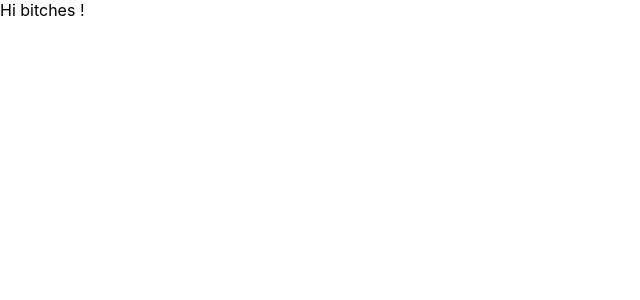
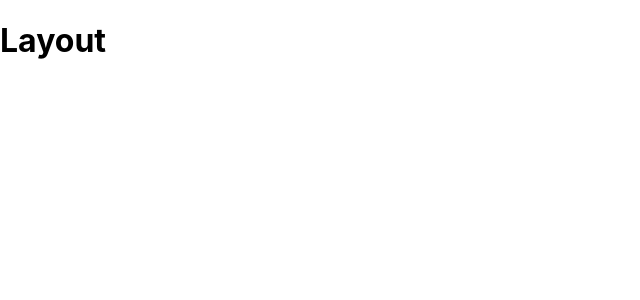
Before and after one commit to monsterkosh/jeremy-project, a React (Create React App) app: page / in a window 1280 px wide. Shown: the top 300 px of the page, without its empty margins (0-640 px from the left). Built offline with nearby package versions, Linux system fonts and the light colour scheme.

Commit message:
first commit

```diff
--- a/src/App.js
+++ b/src/App.js
@@ -1,9 +1,9 @@
+import Layout from './components/Layout/Layout';
+
 function App() {
   return (
-    <div className='App'>
-      <header className='App-header'>
-        <div>Hi bitches !</div>
-      </header>
+    <div className="App">
+      <Layout />
     </div>
   );
 }
--- /dev/null
+++ b/src/components/Layout/Layout.jsx
@@ -0,0 +1,11 @@
+import React from 'react';
+
+const Layout = () => {
+  return (
+    <div>
+      <h1>Layout</h1>
+    </div>
+  );
+};
+
+export default Layout;
```
Also changed, not shown: src/components/CardGroup/CardGroup.js (+19 -14 lines).
